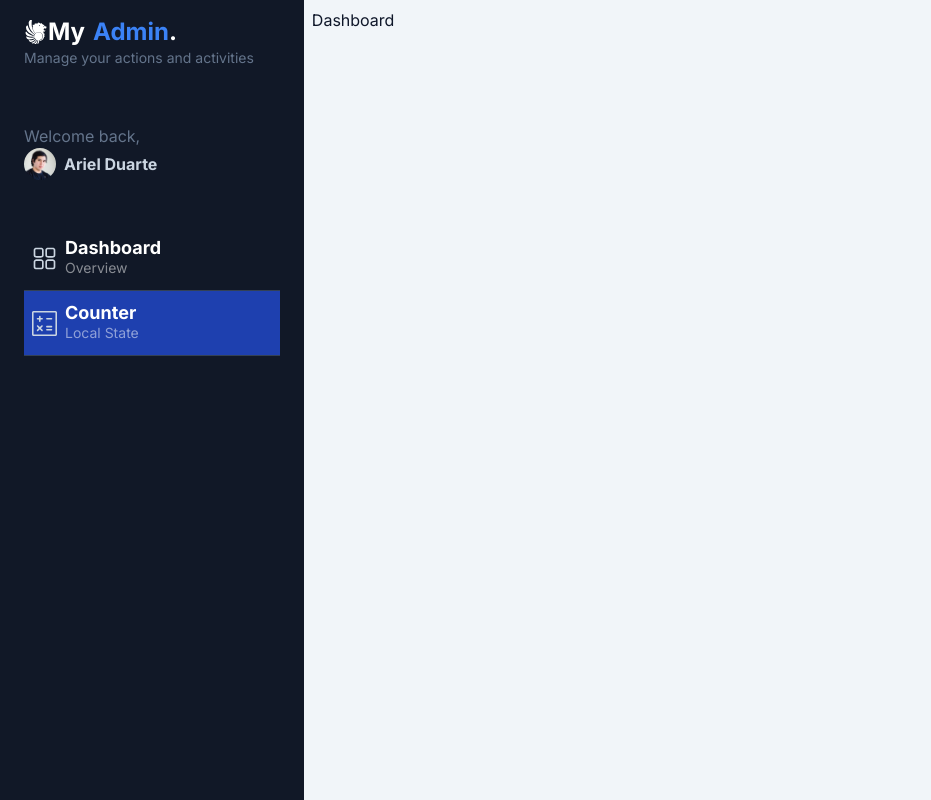
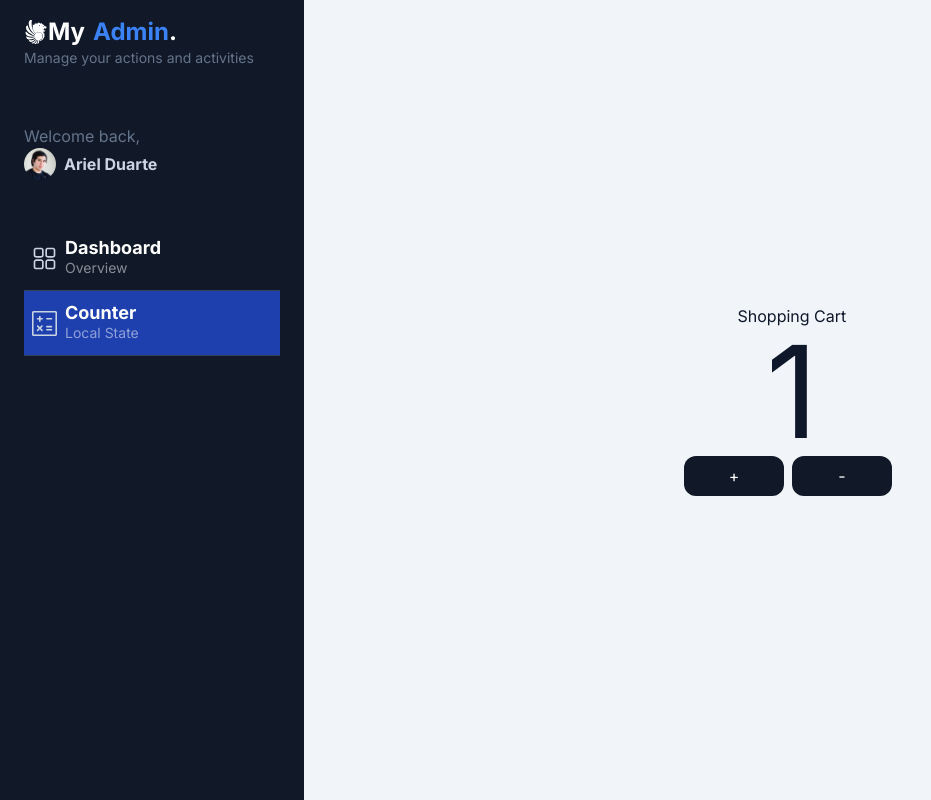
Before and after one commit to reyduar/my-admin-app, a Next.js app: page /dashboard/counter in a window 1280 px wide. Shown: the whole page, without its empty margins (0-931 px from the left). Built offline with nearby package versions, Linux system fonts and the light colour scheme.

Commit message:
Added shopping cart page

```diff
--- a/src/app/dashboard/counter/page.tsx
+++ b/src/app/dashboard/counter/page.tsx
@@ -1,7 +1,17 @@
+import { CartCounter } from "@/app/shopping-cart";
+
+export const meta = {
+  title: "Shopping Cart",
+  description: "Cart items",
+};
+
 export default function CounterPage() {
   return (
     <>
-      <h1>Dashboard</h1>
+      <div className="flex flex-col items-center justify-center w-full h-full">
+        <span>Shopping Cart</span>
+        <CartCounter value={1} />
+      </div>
     </>
   );
 }
--- /dev/null
+++ b/src/app/shopping-cart/components/CartCounter.tsx
@@ -0,0 +1,31 @@
+"use client";
+import { useState } from "react";
+
+interface Props {
+  value?: number;
+}
+
+export const CartCounter = ({ value = 10 }: Props) => {
+  const [counter, setCounter] = useState(value);
+
+  return (
+    <>
+      <span className="text-9xl">{counter}</span>
+
+      <div className="flex">
+        <button
+          onClick={() => setCounter(counter + 1)}
+          className="flex items-center justify-center p-2 rounded-xl bg-gray-900 text-white hover:bg-gray-600 transition-all w-[100px] mr-2"
+        >
+          +
+        </button>
+        <button
+          onClick={() => setCounter(counter - 1)}
+          className="flex items-center justify-center p-2 rounded-xl bg-gray-900 text-white hover:bg-gray-600 transition-all w-[100px] mr-2"
+        >
+          -
+        </button>
+      </div>
+    </>
+  );
+};
--- /dev/null
+++ b/src/app/shopping-cart/index.ts
@@ -0,0 +1 @@
+export { CartCounter } from './components/CartCounter';
```
